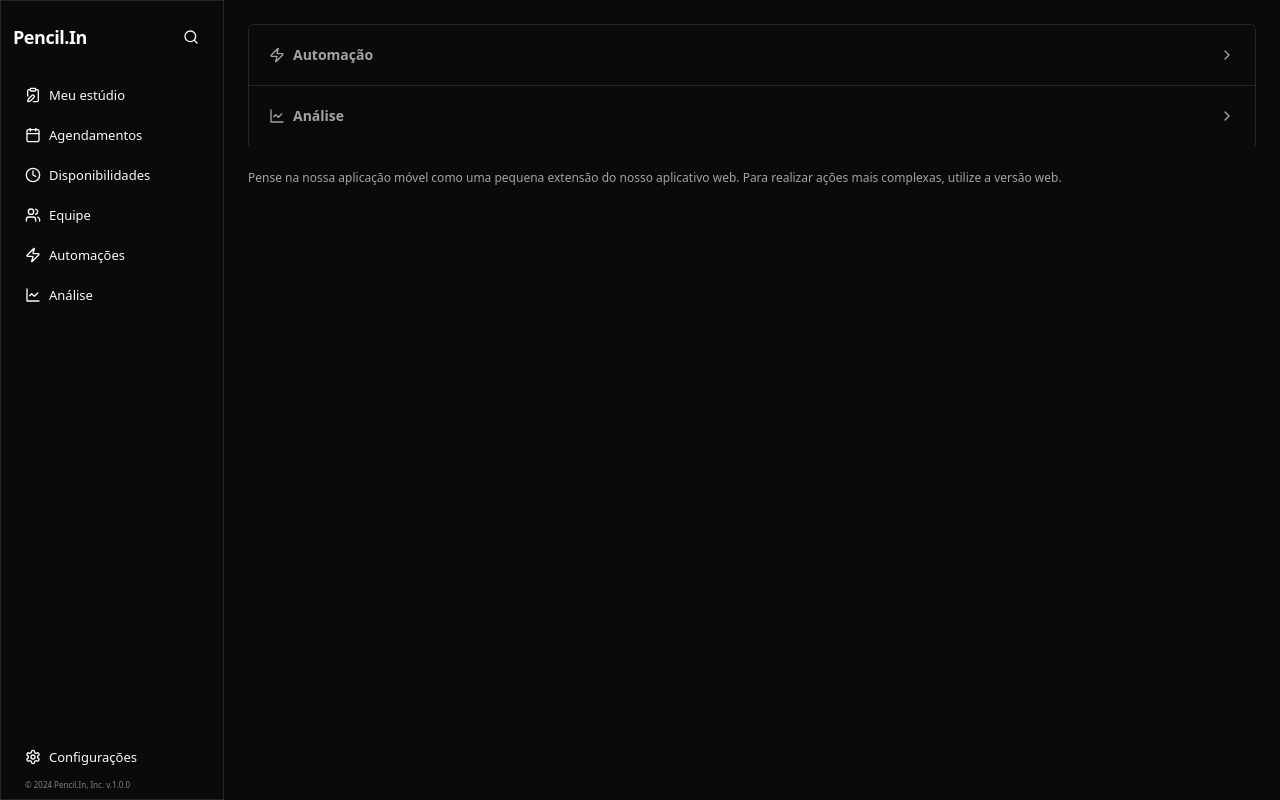
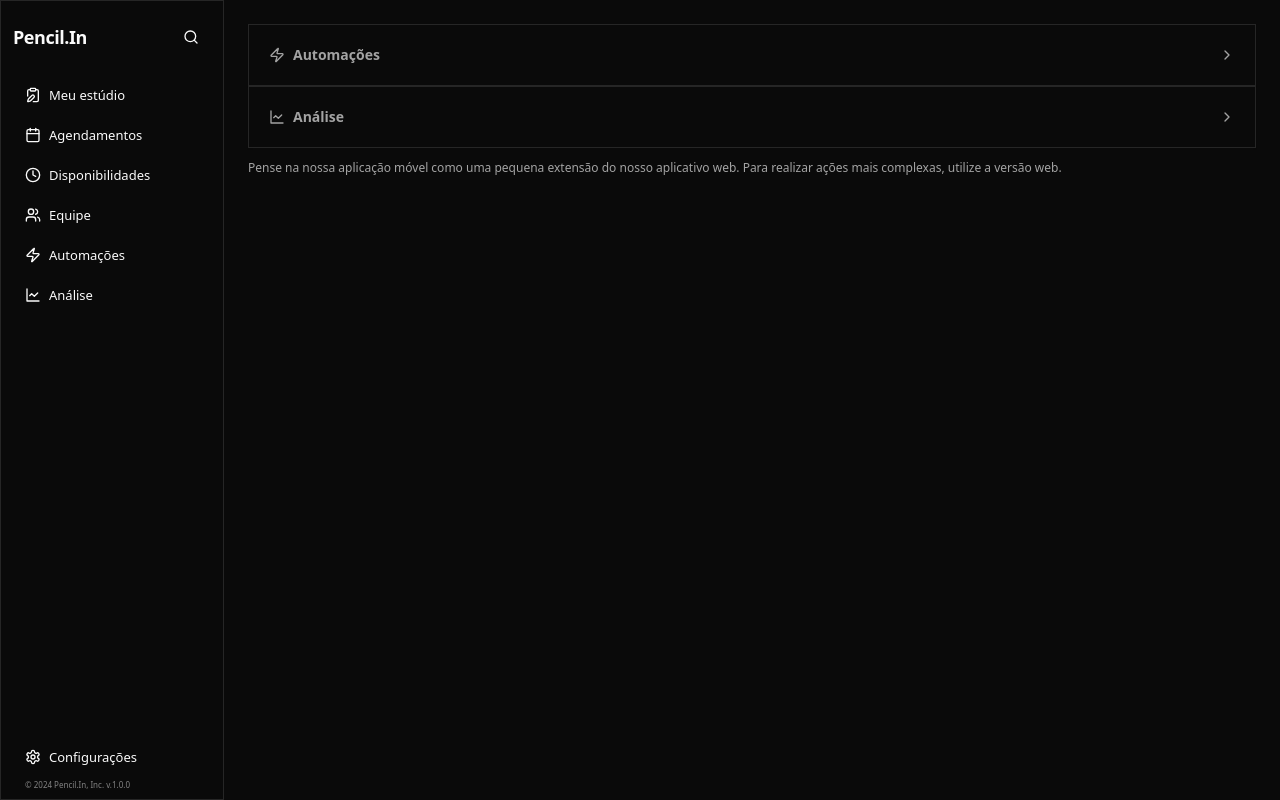
Before and after one commit to paulobahia/Admin.Pencil.In, a React (Vite) app: page /more in a window 1280 px wide. Built offline with nearby package versions, Linux system fonts and the light colour scheme.

Commit message:
Feat: Roteamento e criado array moreItens

```diff
--- a/src/pages/Dashboard/More/index.tsx
+++ b/src/pages/Dashboard/More/index.tsx
@@ -1,28 +1,39 @@
 import { Card } from "@/components/ui/card"
 import { ChevronRight, LucideLineChart, Zap } from "lucide-react"
+import { NavDasboardItem } from "../types"
+import { Link } from "react-router-dom"
+
+const moreItens: NavDasboardItem[] = [
+  {
+    label: 'Automações',
+    path: '/automations',
+    icon: <Zap size={16} />
+  },
+  {
+    label: 'Análise',
+    path: '/insights',
+    icon: <LucideLineChart size={16} />
+  }
+]
 
 export const More = () => {
   return (
-    <main className="flex flex-col flex-1 antialiased bg-background">
-      <Card className="flex flex-row items-center justify-between p-5 border-b-0 rounded-md rounded-t-none rounded-b-none cursor-pointer text-muted-foreground hover:bg-foreground/5 first:rounded-t-md last:rounded-b-md last:border-b">
+    <main className="flex flex-col flex-1 antialiased bg-background group">
+      {moreItens.map(({ path, label, icon }) => (
+        <Link key={path} to={path}>
+          <Card className="flex flex-row items-center justify-between p-5 border-b rounded-none cursor-pointer text-muted-foreground hover:bg-foreground/5">
             <div className="flex flex-row items-center gap-x-2">
-          <Zap size={16} />
+              {icon}
               <span className="text-sm font-semibold">
-            Automação
+                {label}
               </span>
             </div>
             <ChevronRight size={16} />
           </Card>
-      <Card className="flex flex-row items-center justify-between p-5 border-b-0 rounded-md rounded-t-none rounded-b-none cursor-pointer text-muted-foreground hover:bg-foreground/5 first:rounded-t-md last:rounded-b-md last:border-b">
-        <div className="flex flex-row items-center gap-x-2">
-          <LucideLineChart size={16} />
-          <span className="text-sm font-semibold">
-            Análise
-          </span>
-        </div>
-        <ChevronRight size={16} />
-      </Card>
-      <span className="mt-6 text-xs leading-tight text-muted-foreground">
+        </Link>
+      )
+      )}
+      <span className="mt-3 text-xs leading-tight text-muted-foreground">
         Pense na nossa aplicação móvel como uma pequena extensão do nosso aplicativo web. Para realizar ações mais complexas, utilize a versão web.
       </span>
     </main>
```
Lines whose indentation alone changed are shown as unchanged.
